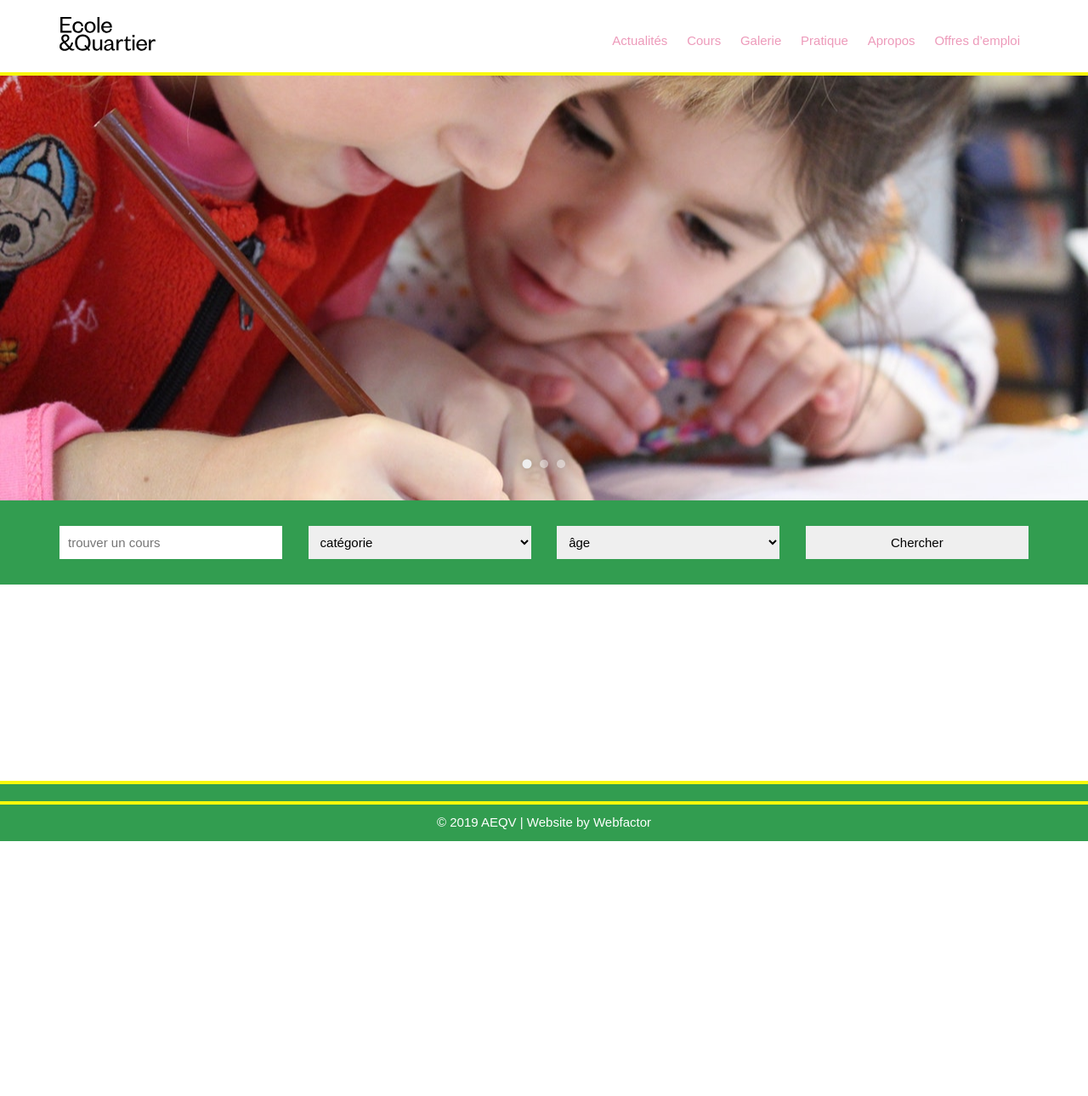
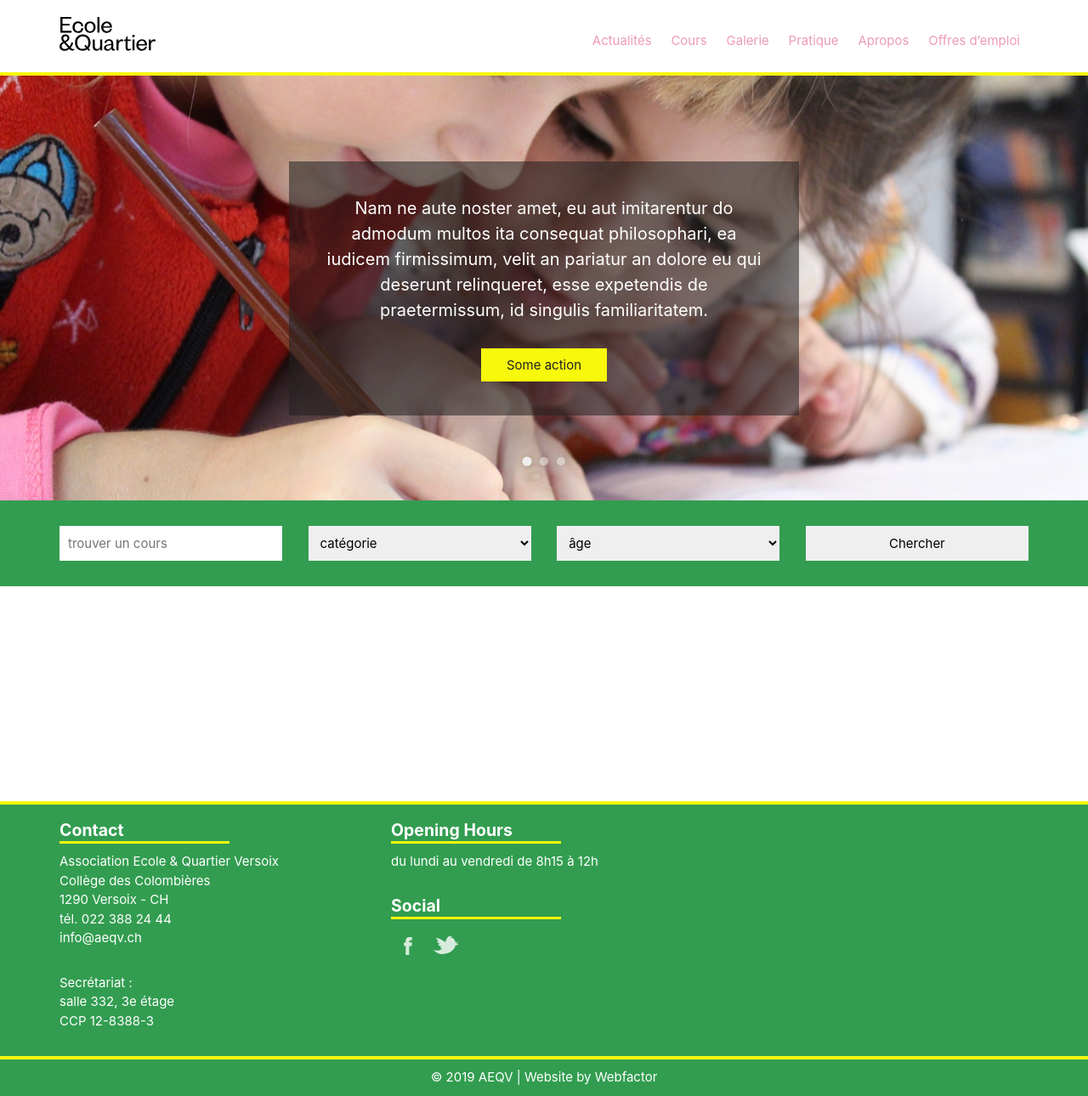
Before and after one commit to chillydesign/aeqv_static, a PHP site: page / in a window 1280 px wide. Shown: the whole page at 85% size. Before the commit the page ends 990 px from the top, so only its background shows below. Run offline with PHP 8.4, Linux system fonts and the light colour scheme.

Commit message:
add social icons

```diff
--- a/index.html
+++ b/index.html
@@ -30,7 +30,18 @@
     </header>
 
 
-    <section id="home_page_slider">
+    <section id="student_slider_section">
+
+        <div class="welcome_text">
+            <p>Nam ne aute noster amet, eu aut imitarentur do admodum multos ita consequat
+                philosophari, ea iudicem firmissimum, velit an pariatur an dolore eu qui
+                deserunt relinqueret, esse expetendis de praetermissum, id singulis
+                familiaritatem.</p>
+                <a href="#" class="button">Some action</a>
+
+            </div>
+
+
             <div class="slick_slider" id="student_slider" >
                 <div class="slide" style="background-image:url(images/students1.jpg)">
                 </div>
@@ -61,14 +72,29 @@
                     </select>
                     <input type="submit" name="search_course" value="Chercher" />
 
-
-
-
-
                 </form>
             </div>
         </section>
 
+
+        <section>
+
+            <div class="container">
+                <div class="row">
+                    <div class="col-sm-6">
+
+
+
+                    </div>
+                    <div class="col-sm-6">
+
+
+
+                    </div>
+                </div>
+            </div>
+
+        </section>
 
 
 
@@ -85,6 +111,46 @@
 
 
         <footer>
+
+
+            <div class="container">
+                <div class="row">
+                    <div class="col-sm-4">
+
+                        <h3>Contact</h3>
+                        <p>Association Ecole & Quartier Versoix <br>
+                            Collège des Colombières <br>
+                            1290 Versoix - CH <br>
+                            tél. 022 388 24 44 <br>
+                            <a href="mailto:info@aeqv.ch">info@aeqv.ch</a></p>
+
+                            <p>Secrétariat : <br>
+                                salle 332, 3e étage<br>
+                                CCP 12-8388-3<br>
+                            </p>
+
+                        </div>
+                        <div class="col-sm-4">
+                            <h3>Opening Hours</h3>
+                            <p>du lundi au vendredi de 8h15 à 12h </p>
+
+
+                            <h3>Social</h3>
+                            <p>
+                                <a class="social_icon facebook_icon" href="facebook">Facebook</a>
+                                <a class="social_icon twitter_icon" href="twitter">twitter</a>
+                            </p>
+                        </div>
+                        <div class="col-sm-4">
+
+
+                        </div>
+                    </div>
+                </div>
+
+
+
+
                 <p id="copyright_notice">&copy; 2019 AEQV | <a href="https://webfactor.ch" target="_blank">Website by Webfactor</a></p>
             </footer>
 
--- a/scss/footer.scss
+++ b/scss/footer.scss
@@ -12,6 +12,21 @@ footer {
         }
     }
 
+    h3 {
+        position: relative;
+        padding: 0;
+        margin: 0 0 15px;
+        &:after {
+            content: '';
+            width: 200px;
+            border-bottom: 3px solid $yellow;
+            position: absolute;
+            bottom: -5px;
+            left: 0;
+        }
+
+    }
+
 }
 
 #copyright_notice {
@@ -19,3 +34,26 @@ footer {
     border-top: 4px solid $yellow;
     padding: 10px 0;
 }
+
+
+$social_icon_size: 40px;
+.social_icon {
+    background: no-repeat center center;
+    display: inline-block;
+    width: $social_icon_size;
+    background-size: cover;
+    text-indent: -9999px;
+    transition: all 0.3s;
+    opacity: 0.8;
+    margin: 10px 0 0;
+    &:hover {
+        transform: scale(1.2);
+        opacity: 1;
+    }
+}
+.facebook_icon {
+    background-image: url('../images/social/facebook.svg');
+}
+.twitter_icon {
+        background-image: url('../images/social/twitter.svg');
+}
--- a/scss/slick.scss
+++ b/scss/slick.scss
@@ -106,7 +106,7 @@
     text-align: center;
     position: absolute;
     bottom: 20px;
-    z-index: 100;
+    z-index: 50;
     width: 100%;
     left: 0;
 
--- a/scss/style.scss
+++ b/scss/style.scss
@@ -23,8 +23,33 @@ body {
 }
 
 
-section#home_page_slider {}
+section#student_slider_section {
+    position: relative;
+    display: flex;
+    height: 500px;
+    align-items: center;
+    justify-content: center;
+    .welcome_text {
+        flex: 1 auto;
+        align-self: center;
+        z-index: 20;
+        background: transparentize($font_color, 0.45);
+        color: white;
+        padding: 40px;
+        max-width: 600px;
+        text-align: center;
+
+        p {
+            font-size: 2em;
+        }
+
+    }
     #student_slider {
+        position: absolute;
+        height: 100%;
+        top:0;
+        left: 0;
+        width: 100%;
         .slide {
             height: 500px;
             background-repeat: no-repeat;
@@ -33,6 +58,8 @@ section#home_page_slider {}
         }
 
     } // END #student_slider
+} // student_slider_section
+
 
 
 
--- a/scss/typography.scss
+++ b/scss/typography.scss
@@ -1,3 +1,32 @@
+
+
+
+h1,h2,h3,h4,h5,h6 {
+    line-height: 110%;
+}
+
+h1 {
+    font-size: #{$font_size * 1.9};
+    padding: 0 0 30px;
+
+
+}
+h2 {
+    font-size: #{$font_size * 1.6};
+    padding: 0 0 20px;
+
+
+}
+
+h3 {
+    font-size: #{$font_size * 1.3};
+    padding: 0 0 10px;
+
+
+}
+
+
+
 
 p {
     padding: 0 0 30px;
@@ -23,8 +52,8 @@ a {
     transition: all 0.3s;
 
     &:link, &:visited, &:active, &:hover {
-    color: $brand_color;
-    text-decoration: none;
+        color: $brand_color;
+        text-decoration: none;
     }
     &:hover {
 
@@ -32,6 +61,18 @@ a {
 
     &:focus {
         box-shadow: 0 0 5px $brand_color;
+    }
+
+    &.button {
+        display: inline-block;
+        padding: 10px 30px;
+        background: $yellow;
+        color: $font_color;
+        font-size: $font_size;
+        &:hover {
+            transform: scale(1.1);
+
+        }
     }
 
 
--- a/scss/variables.scss
+++ b/scss/variables.scss
@@ -9,7 +9,8 @@ $pink: #ed9aba;
 $font_size: 1.5em;
 
 
-$font_stack:  'Alegreya Sans',  'Gotham', arial, verdana,  sans-serif;
+$font_stack:  -apple-system, BlinkMacSystemFont, "Segoe UI", Roboto, Helvetica, Arial, sans-serif, "Apple Color Emoji", "Segoe UI Emoji", "Segoe UI Symbol";
+
 $font_color: #222;
 $light_grey: #eeeeee;
 $medium_grey: #707070;
```
Also changed, not shown: css/style.css, images/social/facebook.svg (added), images/social/instagram.svg (added), images/social/linkedin.svg (added), images/social/twitter.svg (added), images/social/youtube.svg (added). Lines whose indentation alone changed are shown as unchanged.
